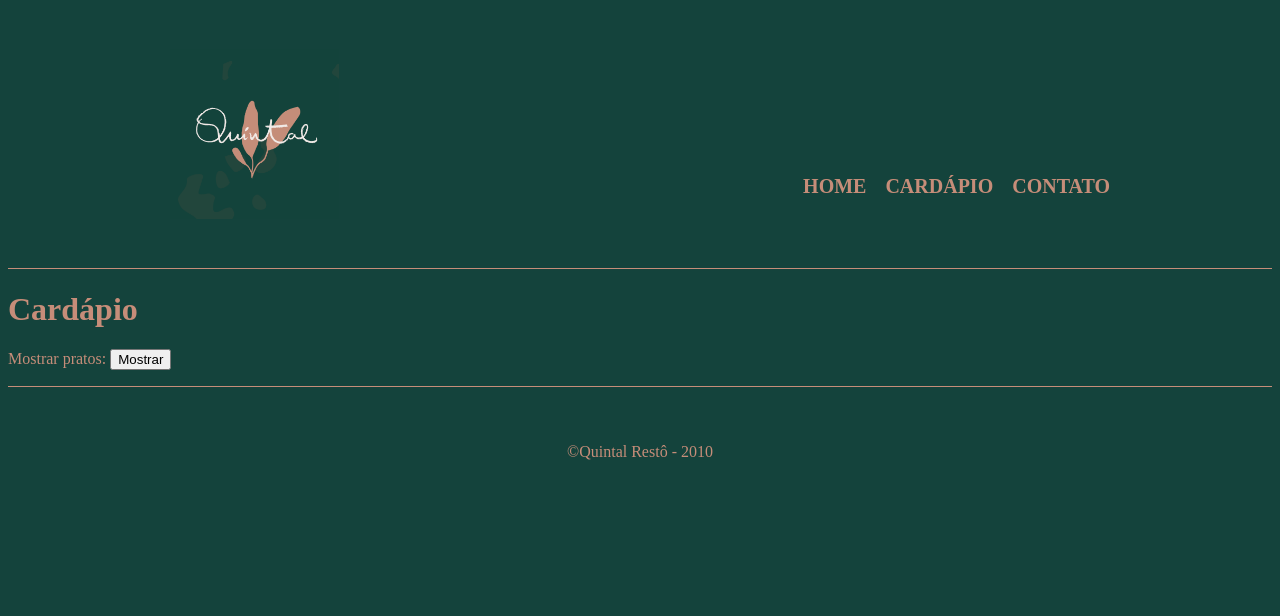
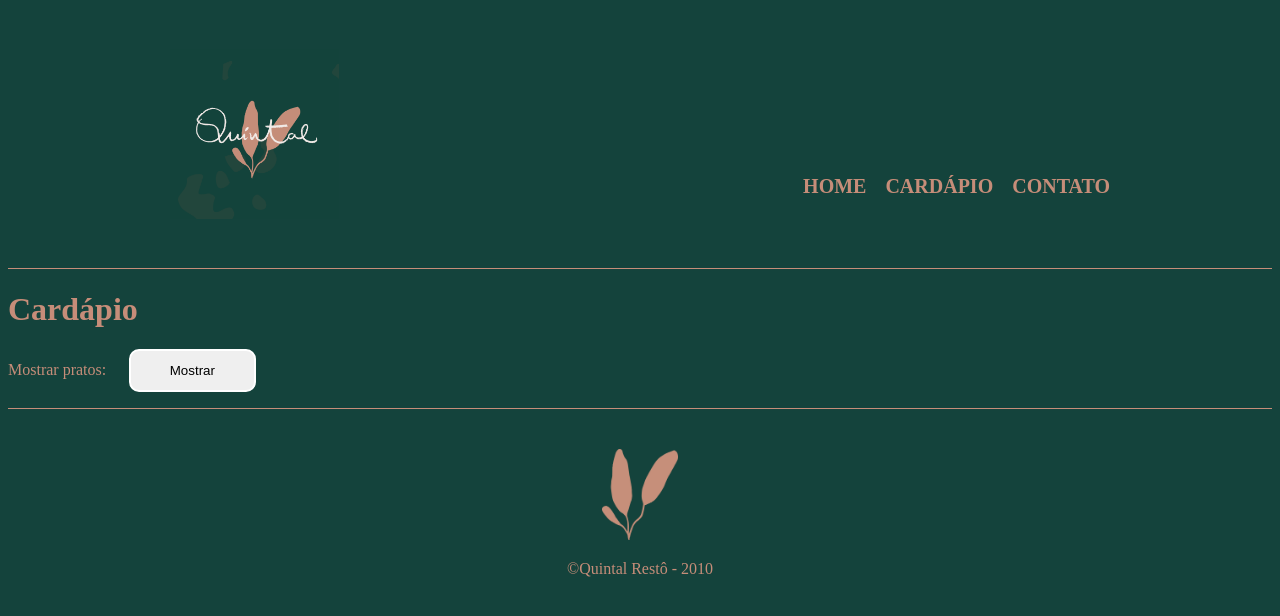
Before and after one commit to Marcelaapr/Quintal_Resto, a plain HTML site: page cardapio.html in a window 1280 px wide. Drawn offline with Linux system fonts and the light colour scheme; no server answers.

Commit message:
inserção das fotos

```diff
--- a/cardapio.html
+++ b/cardapio.html
@@ -29,11 +29,15 @@
         <p>Mostrar pratos:
             <button class="mostrarpratos" onclick="getMenuItens()">Mostrar</button>
         </p>
+        <div class="container"></div>
 
     </main>
 
     <footer>
+        <img src="folha_bege_logo.png" alt="logo do rodapé">
         <p>&copy;Quintal Restô - 2010</p>
       </footer>
+
+      <script src="./script.js"></script>
 </body>
 </html>
--- a/script.js
+++ b/script.js
@@ -8,7 +8,7 @@ function getMenuItens() {
       .then(json => {
         const item = json.meals
         item.forEach(data => {
-          //console.log(data)
+          console.log(data)
           document.querySelector('.container').innerHTML +=  `
           <img src="${data.strMealThumb}" />
           `
--- a/style.css
+++ b/style.css
@@ -82,6 +82,21 @@ nav a:hover {
     width: 40%;
 }
 
+.mostrarpratos {
+
+    text-align: center;
+    width: 10%;
+    margin: 0 1.5%;
+    padding: 12px 20px;
+    border: 2px solid white;
+    border-radius: 10px;
+}
+
+.container img {
+    padding: 2rem;
+    border-radius: 10px;
+}
+
 footer {
     border-top: 1px solid #C68D79;
     font-size: 16px;
```
Also changed, not shown: index.html (+2 -0 lines).
